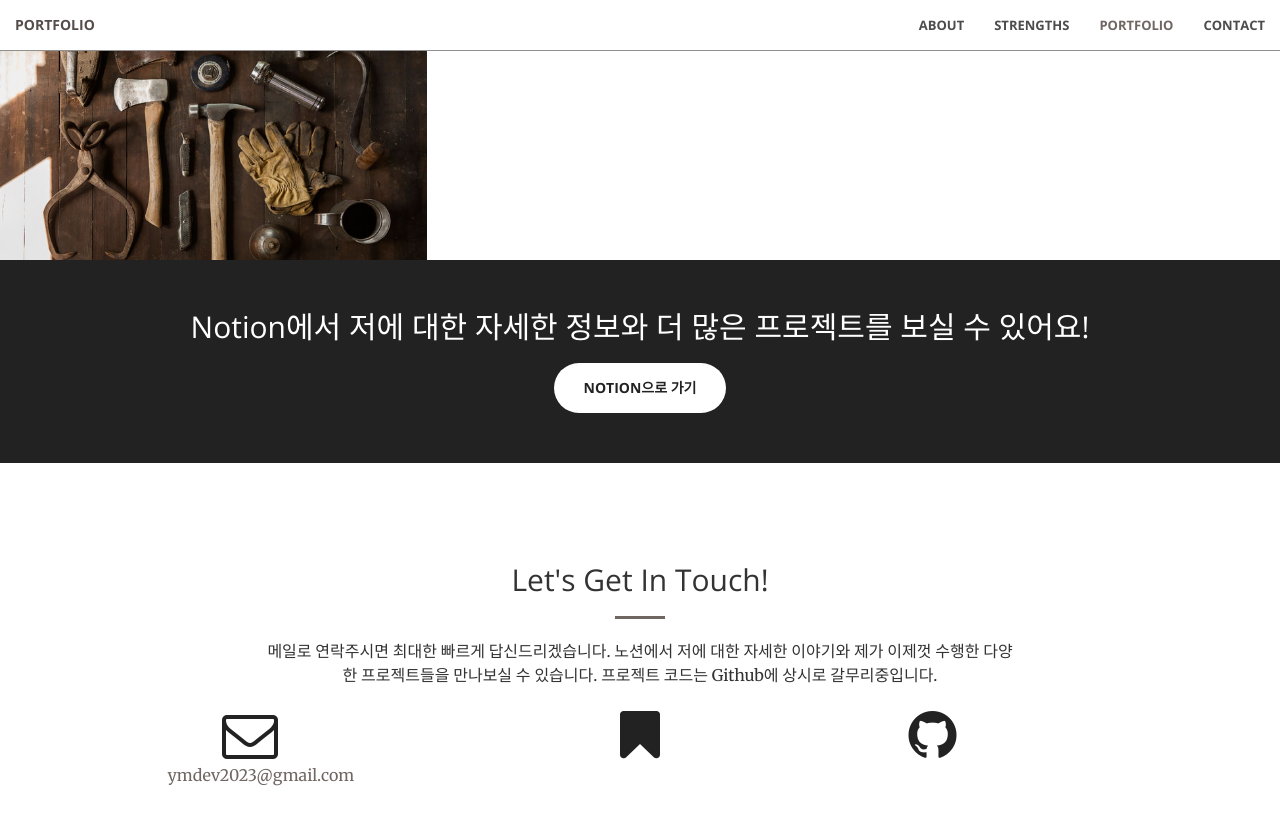
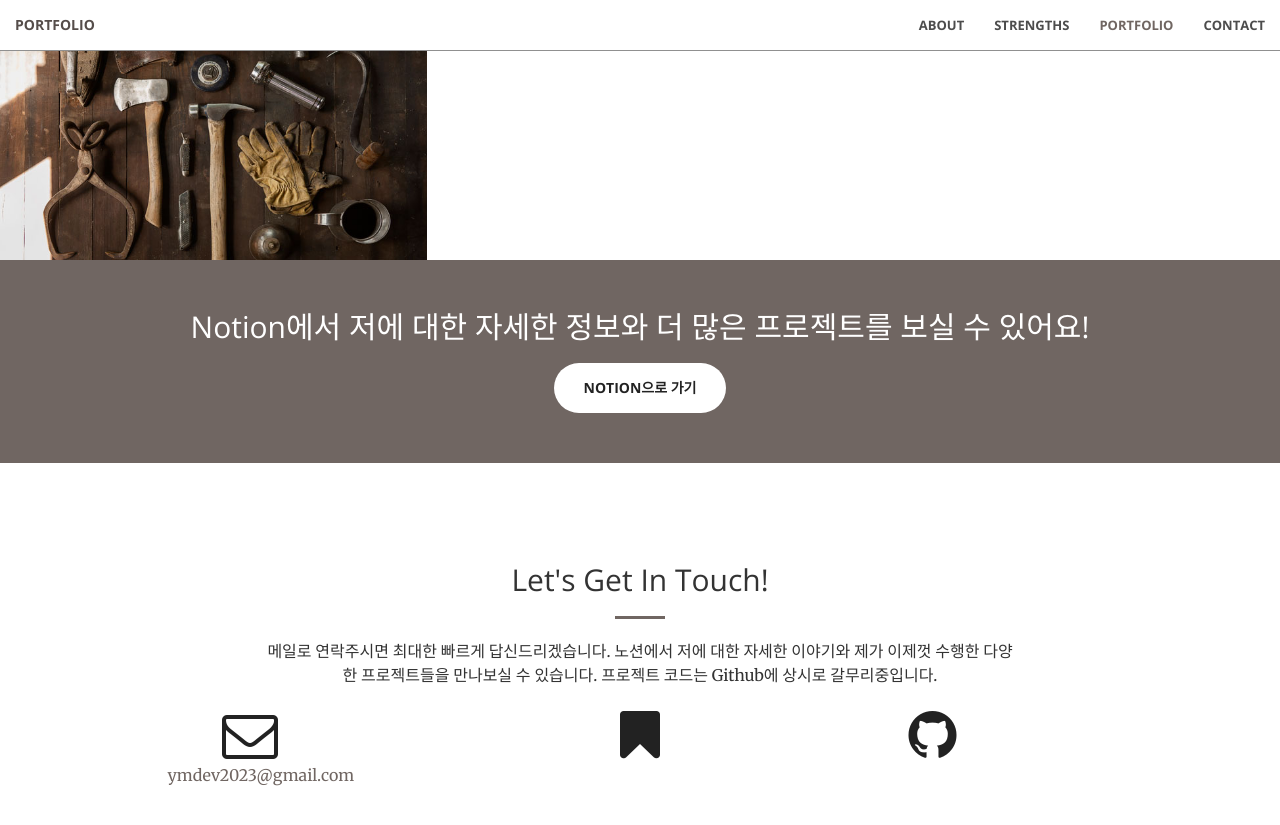
Before and after one commit to ymdev2023/ymdev2023.github.io, a Jekyll site: the page built from index.html, in a window 1280 px wide and 900 px high, scrolled down 2206 px. Shown: the top 825 px of the window. Built offline with Jekyll 4.4.1, drawn with Linux system fonts in a browser that asks for light colours.

Commit message:
Update aside.html

```diff
--- a/_includes/aside.html
+++ b/_includes/aside.html
@@ -1,4 +1,4 @@
-  <aside class="bg-dark">
+  <aside class="bg-primary">
       <div class="container text-center">
           <div class="call-to-action">
               <h2>Notion에서 저에 대한 자세한 정보와 더 많은 프로젝트를 보실 수 있어요!</h2>
```
